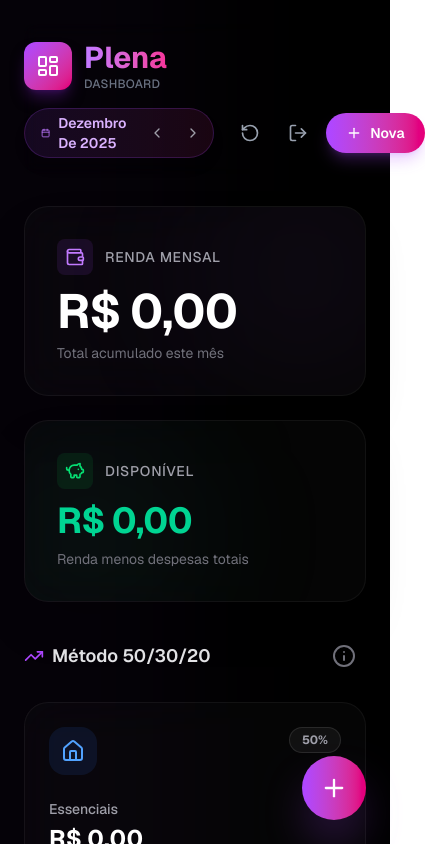
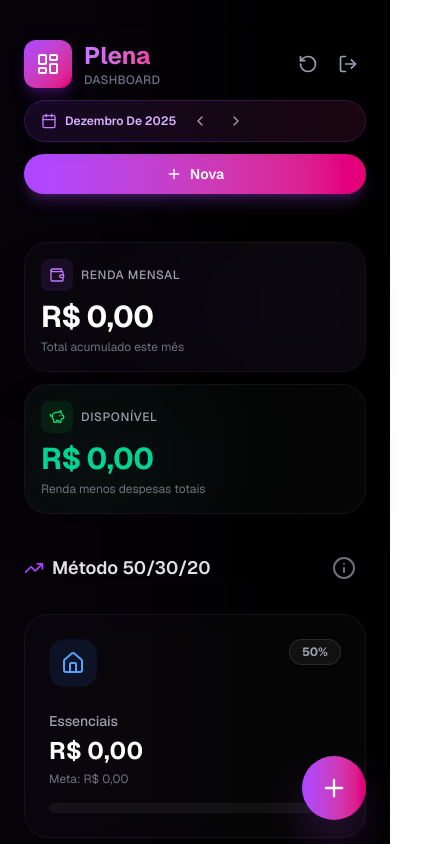
Before and after one commit to larissasthefanny/plena-app, a Next.js app in the folder frontend/: page / in a window 390 px wide. Shown: the top 844 px of the page, 425 px wide, since content can reach past the window. Built offline with nearby package versions, Linux system fonts and the light colour scheme; no server answers; sample sign-in values are in the browser's storage.

Commit message:
fix: improve mobile responsiveness for header, transactions list, and stat cards

```diff
--- a/frontend/src/app/page.tsx
+++ b/frontend/src/app/page.tsx
@@ -125,7 +125,7 @@
   );
 
   return (
-    <main className="min-h-screen bg-black text-white p-6 sm:p-8 font-sans selection:bg-purple-500/30 relative">
+    <main className="min-h-screen bg-black text-white p-6 sm:p-8 pb-6 sm:pb-8 font-sans selection:bg-purple-500/30 relative">
       {/* Background decorativo */}
       <div className="absolute inset-0 overflow-hidden pointer-events-none">
         <div className="absolute -top-1/2 -left-1/2 w-full h-full bg-purple-500/[0.03] rounded-full blur-3xl"></div>
--- a/frontend/src/components/dashboard/DashboardHeader.tsx
+++ b/frontend/src/components/dashboard/DashboardHeader.tsx
@@ -31,28 +31,47 @@
   };
 
   return (
-    <header className="flex flex-col md:flex-row items-start md:items-center justify-between gap-4 py-4 backdrop-blur-sm">
-      <div className="flex items-center gap-3 w-full md:w-auto">
-        <div className="p-3 bg-gradient-to-br from-purple-500 to-pink-600 rounded-xl shadow-lg shadow-purple-900/50">
+    <header className="flex flex-col gap-3 py-4 backdrop-blur-sm">
+      <div className="flex items-center justify-between gap-3">
+        <div className="flex items-center gap-3 min-w-0">
+          <div className="p-3 bg-gradient-to-br from-purple-500 to-pink-600 rounded-xl shadow-lg shadow-purple-900/50 flex-shrink-0">
             <LayoutDashboard className="w-6 h-6 text-white" />
           </div>
-        <div>
-          <h1 className="text-3xl font-bold bg-clip-text text-transparent bg-gradient-to-r from-purple-400 to-pink-500">
+          <div className="min-w-0">
+            <h1 className="text-2xl sm:text-3xl font-bold bg-clip-text text-transparent bg-gradient-to-r from-purple-400 to-pink-500 truncate">
               Plena
             </h1>
             <p className="text-xs text-gray-500 font-medium tracking-wide">DASHBOARD</p>
           </div>
         </div>
 
-      <div className="flex items-center justify-between w-full md:w-auto gap-4">
-        <div className="flex items-center gap-2 bg-gradient-to-r from-purple-500/10 to-pink-500/10 backdrop-blur-xl border border-purple-500/20 rounded-full p-1 pl-4 pr-1 shadow-lg">
-          <div className="flex items-center gap-2">
+        <div className="flex items-center gap-1 flex-shrink-0">
+          <button
+            onClick={onReset}
+            title="Resetar Dados"
+            className="p-2 text-gray-400 hover:text-red-400 hover:bg-red-500/10 rounded-full transition-all duration-300 backdrop-blur-sm"
+          >
+            <RotateCcw className="w-5 h-5" />
+          </button>
+          <button
+            onClick={onLogout}
+            title="Sair"
+            className="p-2 text-gray-400 hover:text-white hover:bg-white/5 rounded-full transition-all duration-300 backdrop-blur-sm"
+          >
+            <LogOut className="w-5 h-5" />
+          </button>
+        </div>
+      </div>
+
+      <div className="flex flex-col sm:flex-row items-stretch sm:items-center justify-between gap-3">
+        <div className="flex items-center gap-2 bg-gradient-to-r from-purple-500/10 to-pink-500/10 backdrop-blur-xl border border-purple-500/20 rounded-full p-1 pl-4 pr-1 shadow-lg min-w-0 overflow-x-auto">
+          <div className="flex items-center gap-2 flex-shrink-0">
             <Calendar className="w-4 h-4 text-purple-400" />
-            <span className={`text-sm font-semibold capitalize ${isCurrentMonth() ? 'text-purple-300' : 'text-zinc-300'}`}>
+            <span className={`text-xs sm:text-sm font-semibold capitalize whitespace-nowrap ${isCurrentMonth() ? 'text-purple-300' : 'text-zinc-300'}`}>
               {formatCurrentMonth(currentDate)}
             </span>
           </div>
-          <div className="flex gap-1">
+          <div className="flex gap-1 flex-shrink-0">
             <button
               onClick={onPrevMonth}
               className="p-2 hover:bg-white/10 rounded-full text-zinc-400 hover:text-white transition-all"
@@ -70,7 +89,7 @@
             {!isCurrentMonth() && (
               <button
                 onClick={onGoToToday}
-                className="px-3 py-2 ml-1 text-xs font-semibold text-purple-300 hover:text-purple-200 bg-purple-500/20 hover:bg-purple-500/30 rounded-full transition-all border border-purple-500/30"
+                className="px-2 sm:px-3 py-1.5 sm:py-2 ml-1 text-xs font-semibold text-purple-300 hover:text-purple-200 bg-purple-500/20 hover:bg-purple-500/30 rounded-full transition-all border border-purple-500/30 flex-shrink-0 whitespace-nowrap"
                 title="Voltar para hoje"
               >
                 Hoje
@@ -79,31 +98,14 @@
           </div>
         </div>
 
-        <div className="flex items-center gap-2">
-          <button
-            onClick={onReset}
-            title="Resetar Dados"
-            className="p-2.5 text-gray-400 hover:text-red-400 hover:bg-red-500/10 rounded-full transition-all duration-300 backdrop-blur-sm"
-          >
-            <RotateCcw className="w-5 h-5" />
-          </button>
-          <button
-            onClick={onLogout}
-            title="Sair"
-            className="p-2.5 text-gray-400 hover:text-white hover:bg-white/5 rounded-full transition-all duration-300 backdrop-blur-sm"
-          >
-            <LogOut className="w-5 h-5" />
-          </button>
-          <div className="w-px h-8 bg-white/10 mx-1 hidden md:block"></div>
         <button
           onClick={onNewTransaction}
-            className="flex items-center gap-2 px-5 py-2.5 bg-gradient-to-r from-purple-500 to-pink-600 hover:from-purple-600 hover:to-pink-700 text-white rounded-full text-sm font-semibold transition-all shadow-lg shadow-purple-500/25 hover:shadow-purple-500/40 hover:scale-105 active:scale-95"
+          className="flex items-center justify-center gap-2 px-4 sm:px-5 py-2.5 bg-gradient-to-r from-purple-500 to-pink-600 hover:from-purple-600 hover:to-pink-700 text-white rounded-full text-sm font-semibold transition-all shadow-lg shadow-purple-500/25 hover:shadow-purple-500/40 hover:scale-105 active:scale-95 flex-shrink-0 w-full sm:w-auto"
         >
           <Plus className="w-4 h-4" />
           <span>Nova</span>
         </button>
       </div>
-      </div>
     </header>
   );
 }
--- a/frontend/src/components/dashboard/StatCards.tsx
+++ b/frontend/src/components/dashboard/StatCards.tsx
@@ -8,40 +8,40 @@
 
 export default function StatCards({ totalIncome, available }: StatCardsProps) {
   return (
-    <section className="grid grid-cols-1 md:grid-cols-2 gap-6">
-      <div className="p-8 rounded-3xl bg-white/[0.02] backdrop-blur-xl border border-white/5 shadow-2xl relative overflow-hidden group hover:bg-white/[0.04] transition-all">
+    <section className="grid grid-cols-1 md:grid-cols-2 gap-3 md:gap-6">
+      <div className="p-4 md:p-8 rounded-3xl bg-white/[0.02] backdrop-blur-xl border border-white/5 shadow-2xl relative overflow-hidden group hover:bg-white/[0.04] transition-all">
         <div className="absolute top-0 right-0 p-32 bg-purple-500/5 rounded-full blur-3xl -mr-16 -mt-16 pointer-events-none"></div>
 
         <div className="relative z-10">
-          <div className="flex items-center gap-3 text-zinc-400 mb-3">
-            <div className="p-2 bg-purple-500/10 rounded-lg">
-              <Wallet className="w-5 h-5 text-purple-400" />
+          <div className="flex items-center gap-2 md:gap-3 text-zinc-400 mb-2 md:mb-3">
+            <div className="p-2 bg-purple-500/10 rounded-lg flex-shrink-0">
+              <Wallet className="w-4 md:w-5 h-4 md:h-5 text-purple-400" />
             </div>
-            <span className="text-sm font-medium uppercase tracking-wider">Renda Mensal</span>
+            <span className="text-xs md:text-sm font-medium uppercase tracking-wider truncate">Renda Mensal</span>
           </div>
-          <div className="text-5xl font-bold text-white tracking-tight mb-2">
+          <div className="text-3xl md:text-5xl font-bold text-white tracking-tight mb-1 md:mb-2 break-words">
             {formatCurrency(totalIncome)}
           </div>
-          <p className="text-sm text-zinc-500">
+          <p className="text-xs md:text-sm text-zinc-500">
             Total acumulado este mês
           </p>
         </div>
       </div>
 
-      <div className="p-8 rounded-3xl bg-white/[0.02] backdrop-blur-xl border border-white/5 shadow-2xl flex flex-col justify-center relative overflow-hidden hover:bg-white/[0.04] transition-all">
+      <div className="p-4 md:p-8 rounded-3xl bg-white/[0.02] backdrop-blur-xl border border-white/5 shadow-2xl flex flex-col justify-center relative overflow-hidden hover:bg-white/[0.04] transition-all">
         <div className="absolute bottom-0 left-0 p-32 bg-green-500/5 rounded-full blur-3xl -ml-16 -mb-16 pointer-events-none"></div>
 
         <div className="relative z-10">
-          <div className="flex items-center gap-3 text-zinc-400 mb-3">
-            <div className="p-2 bg-green-500/10 rounded-lg">
-              <PiggyBank className="w-5 h-5 text-green-400" />
+          <div className="flex items-center gap-2 md:gap-3 text-zinc-400 mb-2 md:mb-3">
+            <div className="p-2 bg-green-500/10 rounded-lg flex-shrink-0">
+              <PiggyBank className="w-4 md:w-5 h-4 md:h-5 text-green-400" />
             </div>
-            <span className="text-sm font-medium uppercase tracking-wider">Disponível</span>
+            <span className="text-xs md:text-sm font-medium uppercase tracking-wider truncate">Disponível</span>
           </div>
-          <div className={`text-4xl font-bold tracking-tight mb-2 ${available >= 0 ? 'text-emerald-400' : 'text-red-400'}`}>
+          <div className={`text-3xl md:text-4xl font-bold tracking-tight mb-1 md:mb-2 break-words ${available >= 0 ? 'text-emerald-400' : 'text-red-400'}`}>
             {formatCurrency(available)}
           </div>
-          <p className="text-sm text-zinc-500">
+          <p className="text-xs md:text-sm text-zinc-500">
             Renda menos despesas totais
           </p>
         </div>
```
Also changed, not shown: frontend/src/components/dashboard/TransactionsList.tsx (+15 -15 lines). Lines whose indentation alone changed are shown as unchanged.
